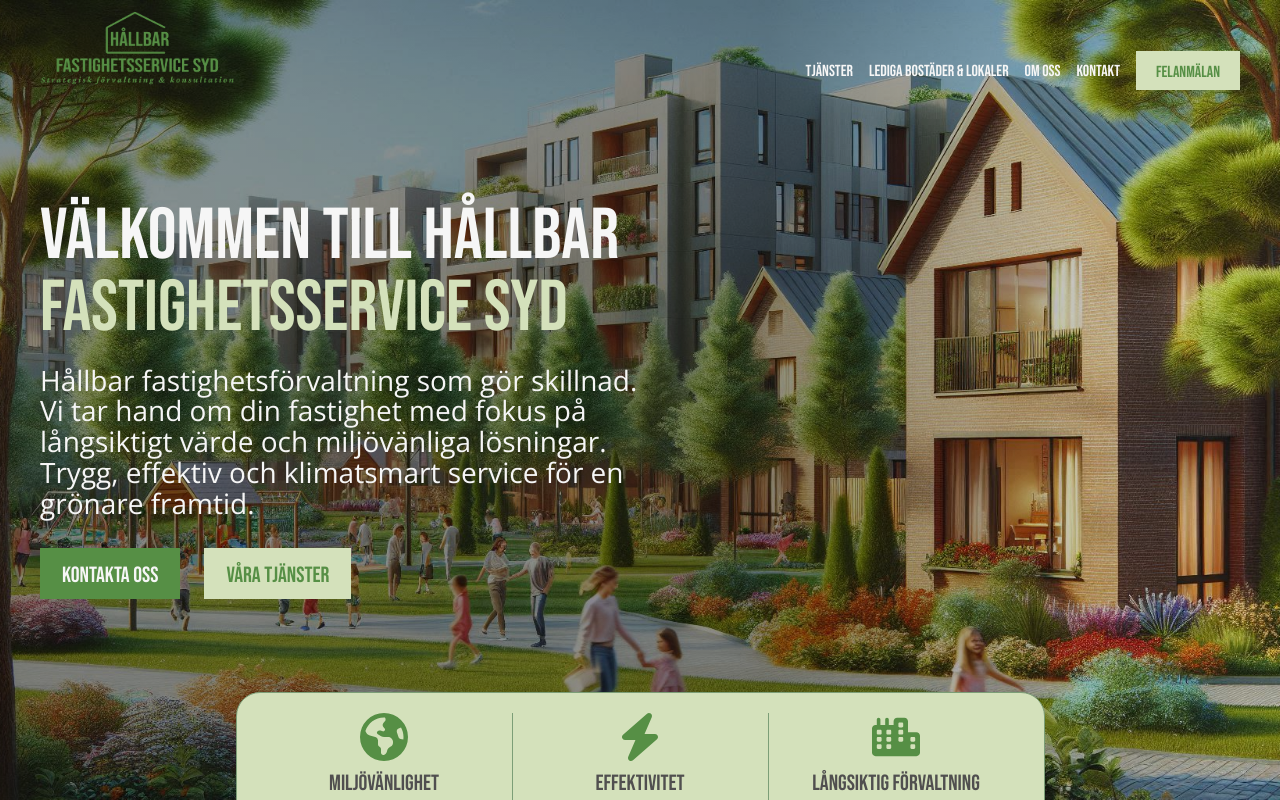
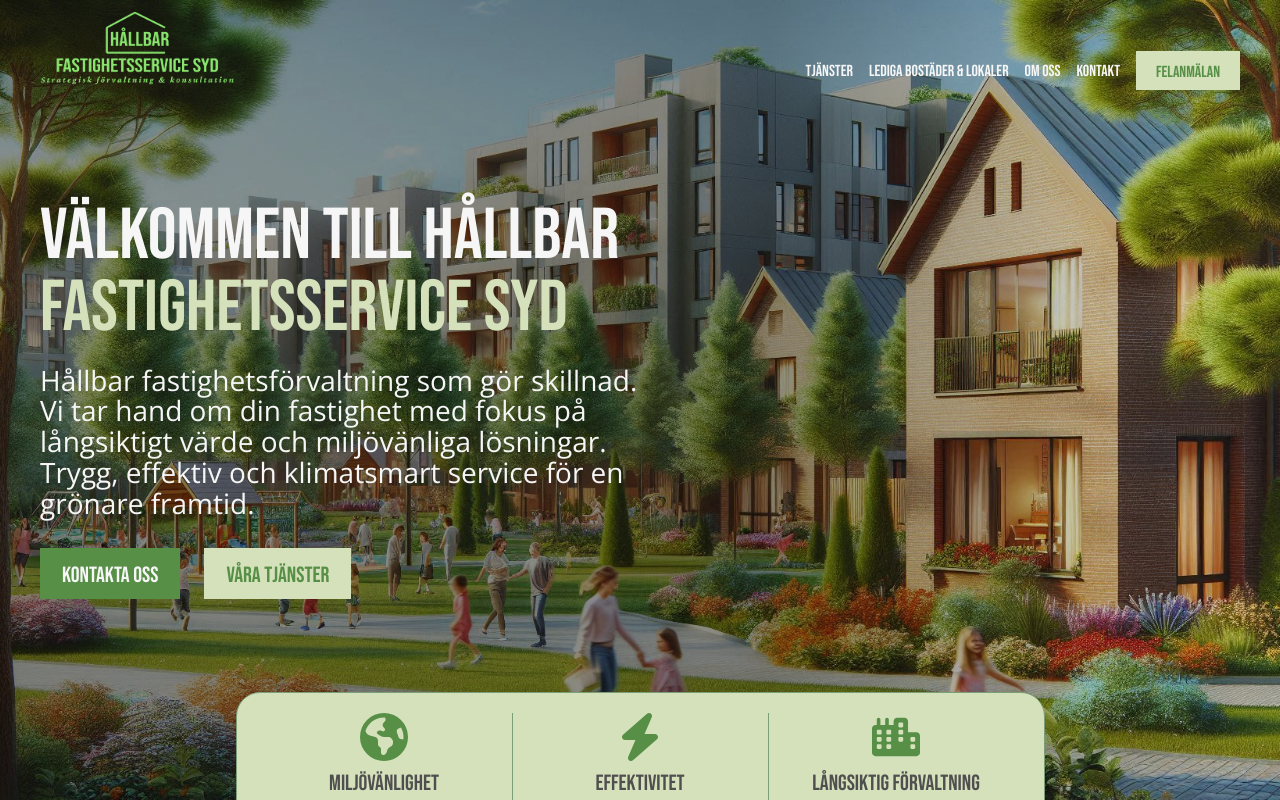
Before and after one commit to Wztrbrg/hfts, a React (Vite) app: page / in a window 1280 px wide. Shown: the top 800 px of the page. Built offline with nearby package versions, Linux system fonts and the light colour scheme.

Commit message:
adjusted brightness of site logo

```diff
--- a/src/assets/style/header.scss
+++ b/src/assets/style/header.scss
@@ -20,6 +20,7 @@
 
     .site-logo {
       height: 80px;
+      filter: brightness(1.6);
     }
 
     .site-links {
```
